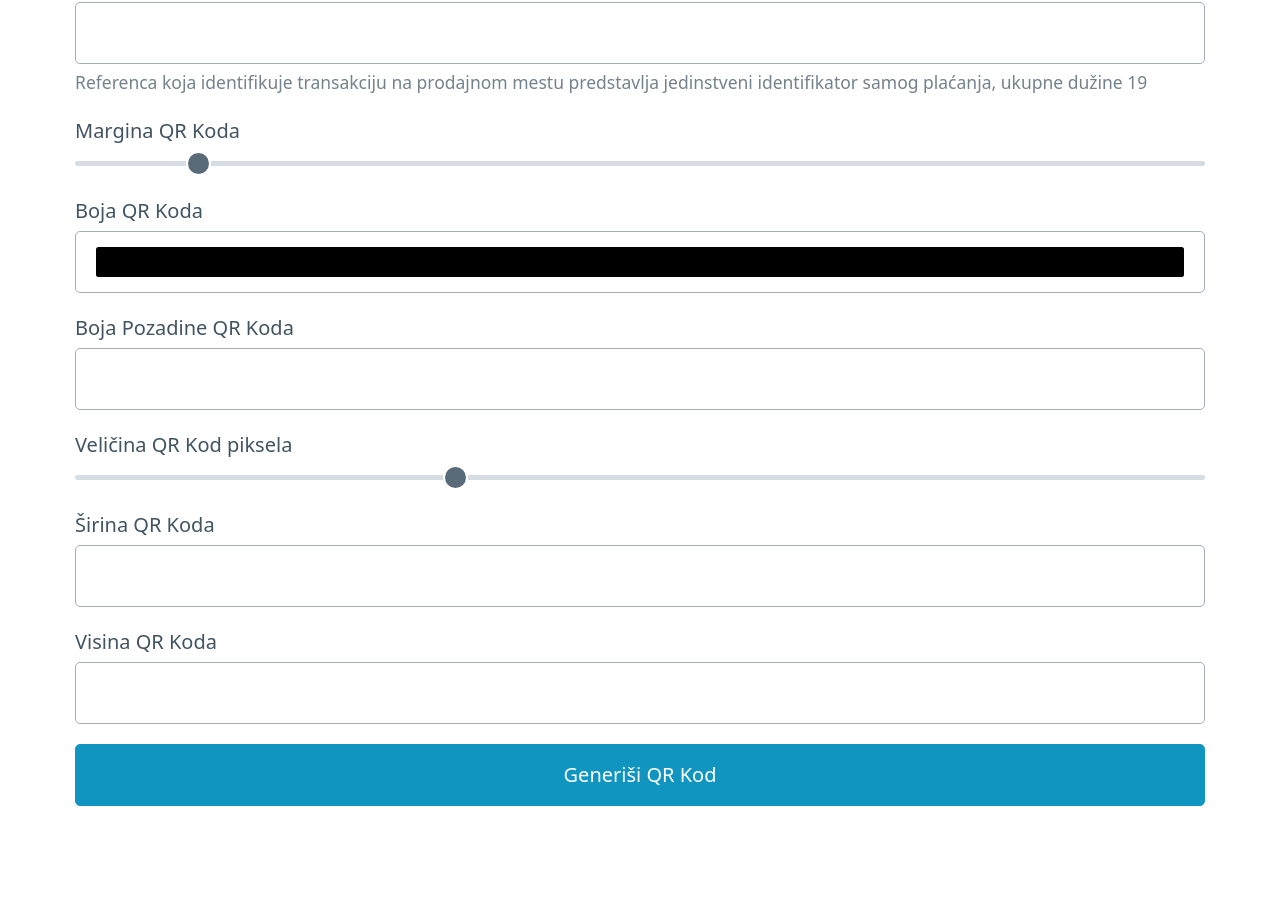
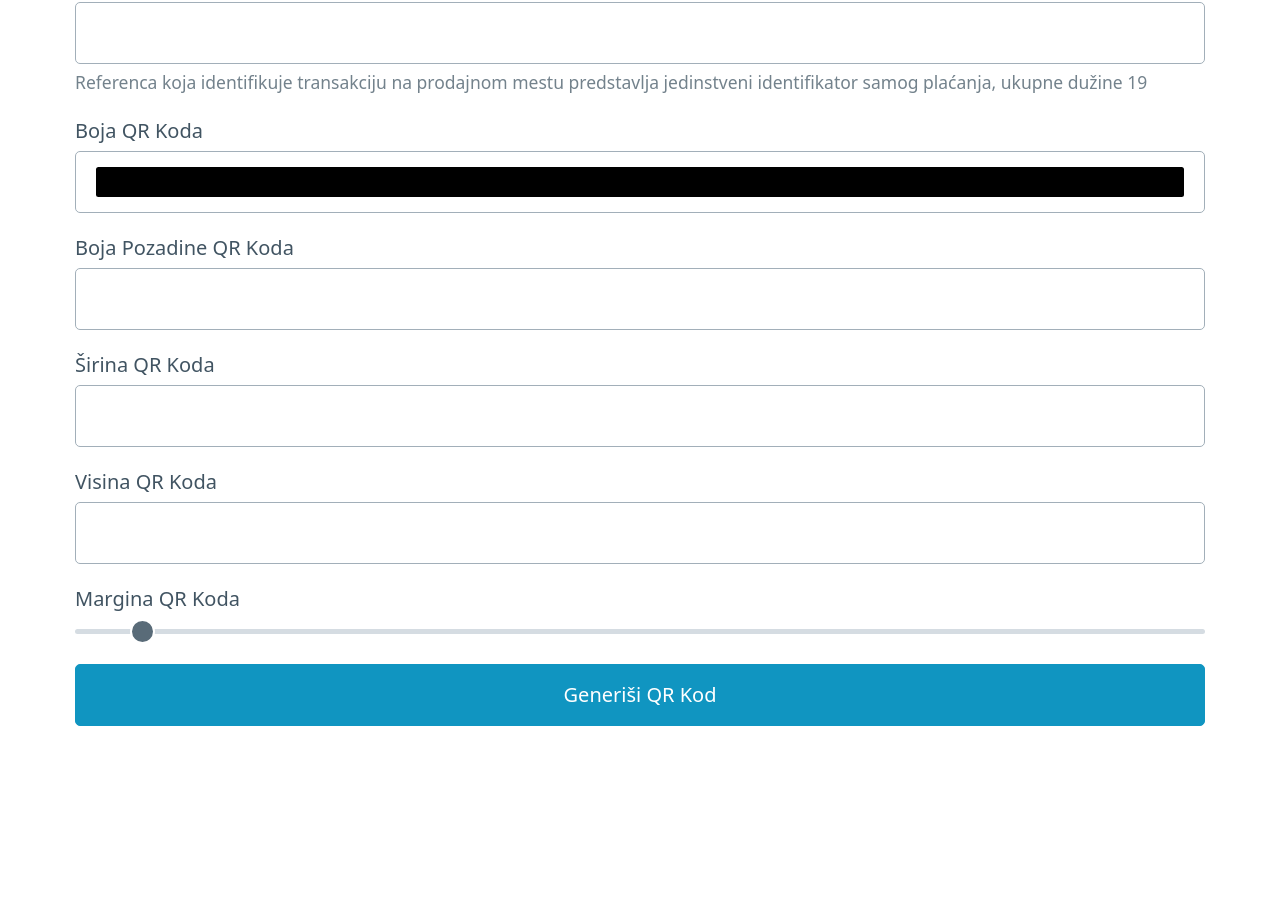
Before and after one commit to ArtBIT/ips-qr-code, a website built with webpack: page index.html in a window 1280 px wide. Shown: the part 2350-3266 px from the top of the page. Built offline with nearby package versions, Linux system fonts and the light colour scheme.

Commit message:
Izbaci velicinu piksela

```diff
--- a/index.html
+++ b/index.html
@@ -76,23 +76,20 @@
               <input type="text" id="rp" name="rp" />
               <small>Referenca koja identifikuje transakciju na prodajnom mestu predstavlja jedinstveni identifikator samog plaćanja, ukupne dužine 19</small>
 
-              <label for="margin">Margina QR Koda</label>
-              <input type="range" id="margin" name="margin" min="0" max="100" value="10">
-
               <label for="fg">Boja QR Koda</label>
               <input type="color" id="fg" name="fg" value="#000000">
 
               <label for="bg">Boja Pozadine QR Koda</label>
               <input type="color" id="bg" name="bg" value="#ffffff">
 
-              <label for="scale">Veličina QR Kod piksela</label>
-              <input type="range" id="scale" name="scale" min="1" max="10" value="4">
-
               <label for="width">Širina QR Koda</label>
               <input type="number" id="width" name="width" />
 
               <label for="height">Visina QR Koda</label>
               <input type="number" id="height" name="height" />
+
+              <label for="margin">Margina QR Koda</label>
+              <input type="range" id="margin" name="margin" min="0" max="100" value="5">
 
               <input type="submit" value="Generiši QR Kod" />
               <canvas id="output"></canvas>
@@ -110,7 +107,7 @@
                 if (value !== "") data[key] = value;
             });
             var { width, height, margin, scale, fg:dark, bg:light, ...qrCodeParams } = data;
-            var options = { width, height, margin, scale, color: { light, dark } };
+            var options = { width, height, margin, color: { light, dark } };
             IpsQrCode(qrCodeParams)
                 .then(ipsString => QRCode.toCanvas(output, ipsString, options))
                 .catch(error => console.error(error));
```
